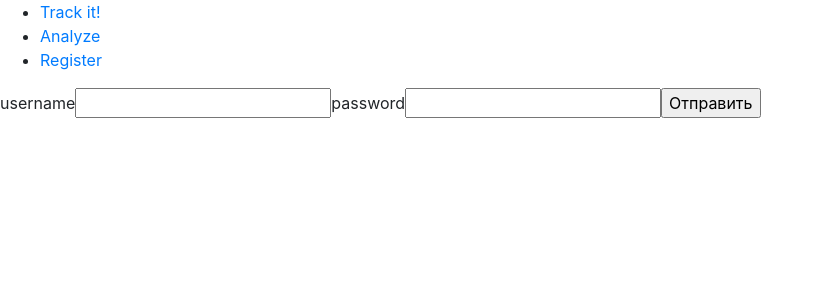
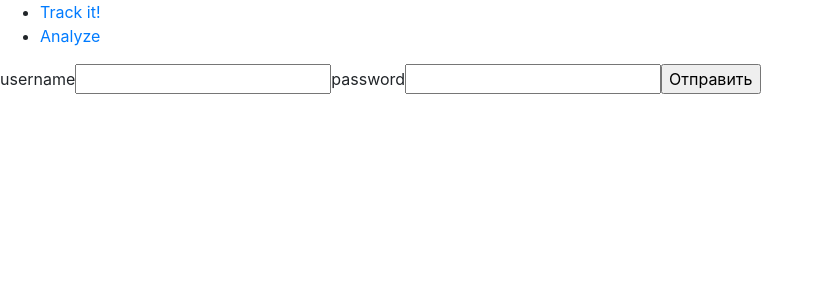
Before and after one commit to RiarioRovere/TrackYourself-Frontend, a React (Create React App) app: page / in a window 1280 px wide. Shown: the top 300 px of the page, without its empty margins (0-823 px from the left). Built offline with nearby package versions, Linux system fonts and the light colour scheme; no server answers.

Commit message:
hide register button when logged in

```diff
--- a/src/components/app/app.js
+++ b/src/components/app/app.js
@@ -40,9 +40,12 @@ class App extends Component {
                         <li>
                             <Link to="/analyze">Analyze</Link>
                         </li>
-                        <li>
-                            <Link to="/registration">Register</Link>
-                        </li>
+                        {this.state.isLoggedIn === false
+                            ? <li>
+                                <Link to="/registration">Register</Link>
+                            </li>
+                            : null
+                        }
                     </ul>
                 </nav>
                 <Switch>
```
